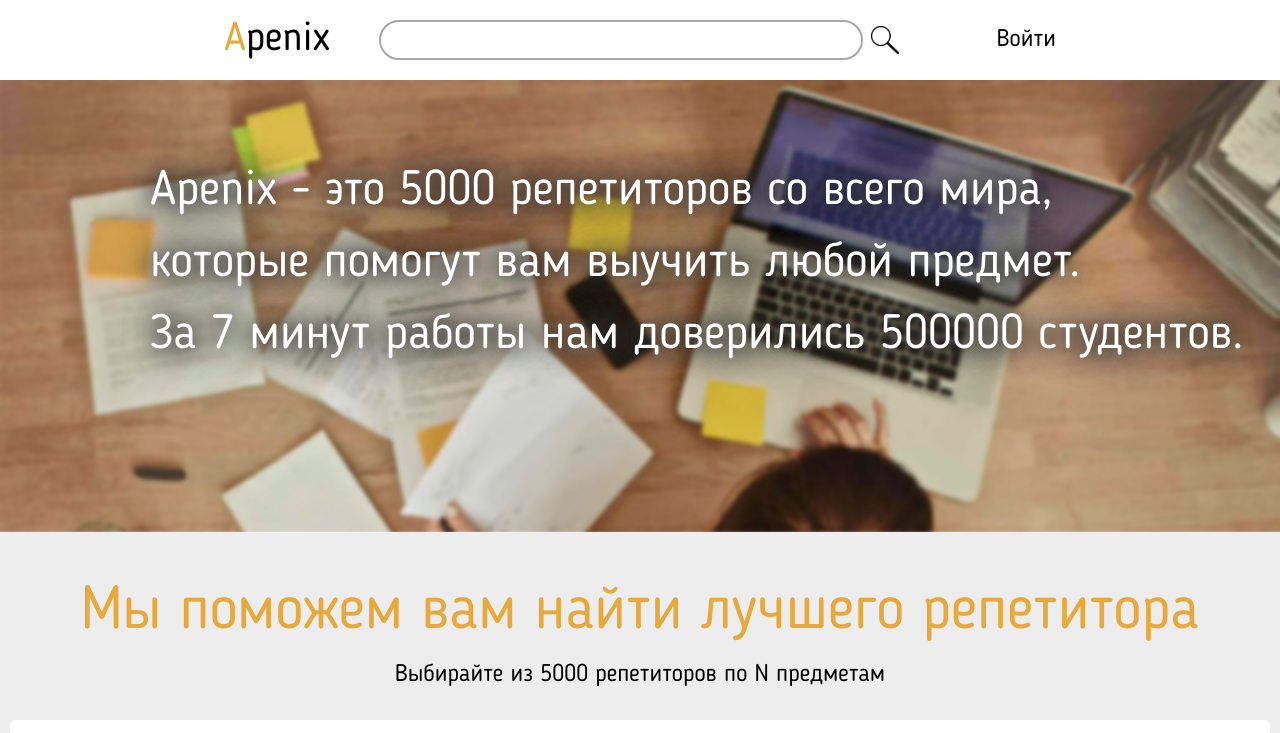
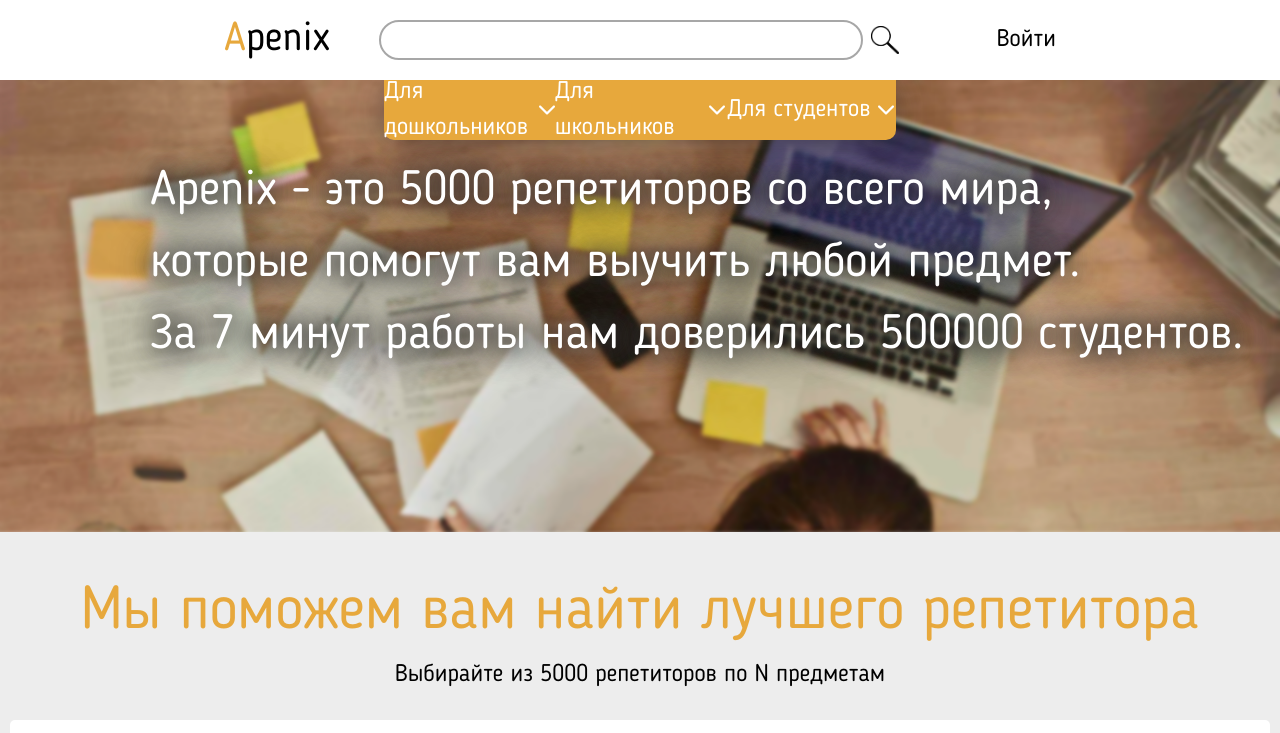
Before and after one commit to NewGrafon/study-service-frontend, an Angular app: page / in a window 1280 px wide. Shown: the top 733 px of the page. Built offline with nearby package versions, Linux system fonts and the light colour scheme.

Commit message:
some фичес и фиксес

```diff
--- a/src/app/components/header/header.component.ts
+++ b/src/app/components/header/header.component.ts
@@ -24,6 +24,5 @@ export class HeaderComponent {
         console.log(event.error);
       }
     });
-
   }
 }
--- a/src/app/components/menu/menu.component.scss
+++ b/src/app/components/menu/menu.component.scss
@@ -1,5 +1,6 @@
 .menu {
     position: absolute;
+    left: 30%;
     width: 40%;
     height: 60px;
     background-color: #e7a83c;
--- a/src/app/components/menu/menu.component.ts
+++ b/src/app/components/menu/menu.component.ts
@@ -1,4 +1,5 @@
 import { Component } from '@angular/core';
+import {Event, NavigationEnd, NavigationError, NavigationStart, Router} from "@angular/router";
 
 @Component({
   selector: 'app-menu',
@@ -7,4 +8,22 @@ import { Component } from '@angular/core';
 })
 export class MenuComponent {
 
+  currentRoute: string;
+
+  constructor(private router: Router) {
+    this.currentRoute = "/";
+    this.router.events.subscribe((event: Event) => {
+      if (event instanceof NavigationStart) {
+
+      }
+
+      if (event instanceof NavigationEnd) {
+        this.currentRoute = event.url;
+      }
+
+      if (event instanceof NavigationError) {
+        console.log(event.error);
+      }
+    });
+  }
 }
```
Also changed, not shown: src/app/components/header/header.component.html (line endings or trailing spaces).
